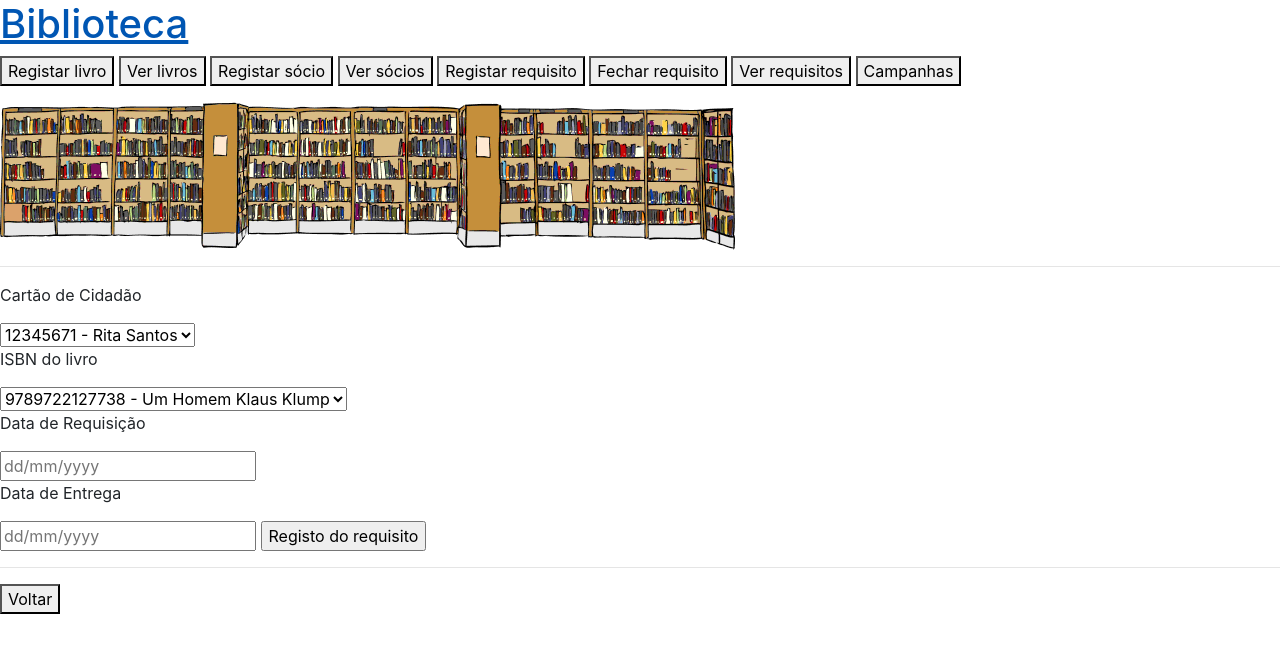
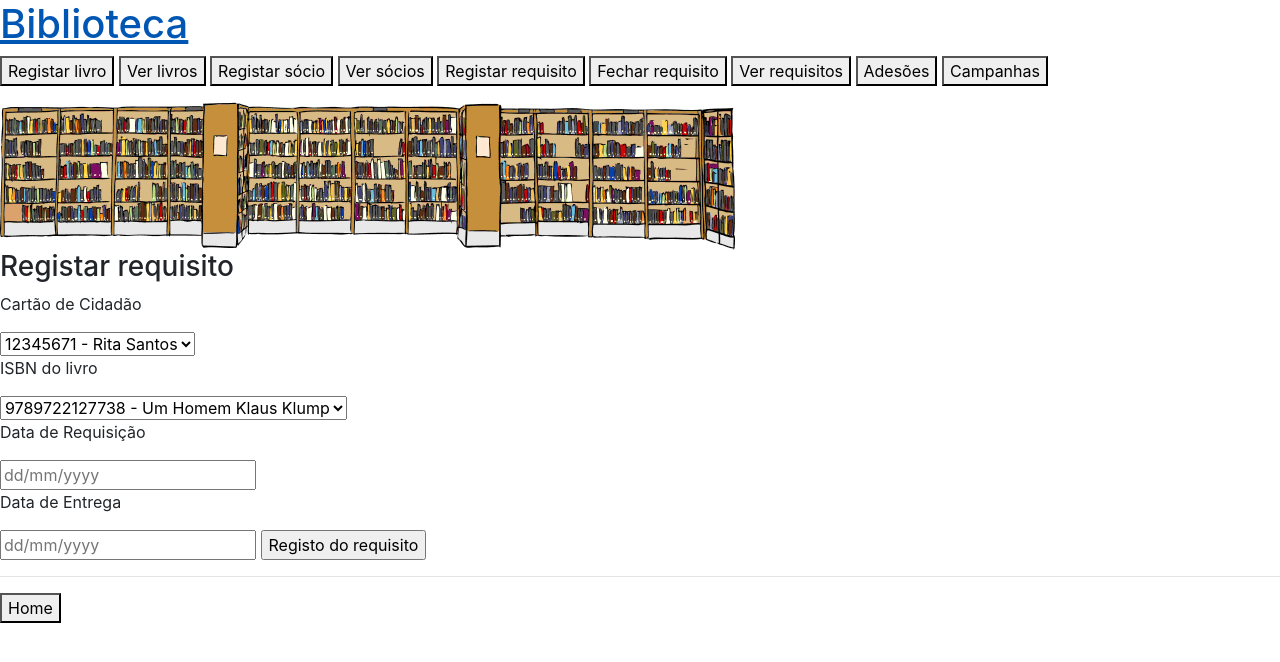
Before and after one commit to pa7amc/biblioteca, a Flask app: page /reg_req in a window 1280 px wide. Shown: the top 662 px of the page. Run offline with Flask 2, Linux system fonts and the light colour scheme; data comes from the database, SQL or seed files in the repository; both versions use the stored data as it was after the commit; some libraries are stand-ins or nearby versions.

Commit message:
adesoes + outros fixes

```diff
--- a/app.py
+++ b/app.py
@@ -57,17 +57,37 @@ class Socio_Camp(db.Model):
 
 
 
-
-
 @app.route('/', methods=['GET'])
 def home():
     return render_template('home.html')
+
+
 
 
 @app.route('/campanhas', methods=['GET'])
 def campanhas():
     campanhas = Campanha.query.all()
     return render_template('campanhas.html', campanhas=campanhas)
+
+@app.route('/socio_camp', methods=['GET'])
+def socio_camp():
+    campanhas = Campanha.query.all()
+    socios = Socio.query.all()
+    sc = Socio_Camp.query.all()
+    return render_template('socio_camp.html', campanhas=campanhas, sc=sc, socios=socios)
+
+@app.route('/socio_camp2', methods=['POST'])
+def socio_camp2():
+    id_campa = request.form.get('campa', '')
+    cc_campa = request.form.get('ccs', '')
+    novo = request.form.get('novo', '')
+
+    sc = Socio_Camp(id_camp_sc=id_campa, cc_sc=cc_campa, novo=novo)
+
+    db.session.add(sc)
+    db.session.commit()
+
+    return render_template('sucesso.html')
 
 @app.route('/reg_camp', methods=['POST'])
 def reg_camp():
@@ -88,14 +108,13 @@ def compl_req():
 
 @app.route('/compl_req2', methods=['POST'])
 def compl_req2():
-
     ISBN = request.form.get('isbns', '')
     data_entr = request.form.get('dt_ent', '')
 
     # alterar 'requisitado' do livro para 'S'
     db.session.query(Livro).filter(Livro.ISBN == ISBN).update({'requisitado': 'S'})
     # alterar requisito para completo S
-    db.session.query().filter(Requisito.ISBN_req == ISBN).update({'completo': 'S'})
+    db.session.query(Requisito).filter(Requisito.ISBN_req == ISBN).update({'completo': 'S'})
     # update a data de entrega
     db.session.query(Requisito).filter(Requisito.ISBN_req == ISBN).update({'data_entr': data_entr})
 
--- a/templates/base.html
+++ b/templates/base.html
@@ -16,10 +16,10 @@
       href="{{ url_for('static', filename = 'styles.css') }}"
     />
 
-    <link rel="apple-touch-icon" sizes="180x180" href="/apple-touch-icon.png" />
-    <link rel="icon" type="image/png" sizes="32x32" href="/favicon-32x32.png" />
-    <link rel="icon" type="image/png" sizes="16x16" href="/favicon-16x16.png" />
-    <link rel="manifest" href="/site.webmanifest" />
+    <link rel="apple-touch-icon" sizes="180x180" href="static/imgs/apple-touch-icon.png" />
+    <link rel="icon" type="image/png" sizes="32x32" href="static/imgs/favicon-32x32.png" />
+    <link rel="icon" type="image/png" sizes="16x16" href="static/imgs/favicon-16x16.png" />
+    <link rel="manifest" href="static/imgs/site.webmanifest" />
 
     <title>{% block title %} {%endblock%}</title>
   </head>
@@ -42,6 +42,8 @@
 
         <a href="ver_req"><button type="button">Ver requisitos</button></a>
 
+        <a href="socio_camp"><button type="button">Adesões</button></a>
+
         <a href="campanhas"><button type="button">Campanhas</button></a>
       </p>
     </header>
@@ -54,7 +56,6 @@
           alt="logo"
         />
 
-        <hr />
 
         <div class="conts">{%block content%} {%endblock%}</div>
       </section>
--- a/templates/campanhas.html
+++ b/templates/campanhas.html
@@ -2,7 +2,7 @@
 {%block title %}Campanhas - Biblioteca{%endblock%}
 {%block content%}
 
-<!--mostrar campanhas  e quando selecionada, mostra sócios aderentes e se já eram sócios ou se ficaram naquela campanha-->
+<!--mostrar campanhass-->
 
 <h3>Campanhas</h3>
 <table style="width:100%">
@@ -30,6 +30,6 @@
 </form>
 
 <hr/>
-<a href="/"><button type="button">Voltar</button></a>
+<a href="/"><button type="button">Home</button></a>
 
 {%endblock%}
--- a/templates/compl_req.html
+++ b/templates/compl_req.html
@@ -4,7 +4,7 @@
 {%block title %}Fechar requisito - Biblioteca{%endblock%}
 {%block content%}
 
-
+<h3>Fechar requisito</h3>
 <form action="/compl_req2" method="post">
 
     <p>ISBN do livro</p>
@@ -46,6 +46,6 @@
   </table>
 
 <hr/>
-<a href="/"><button type="button">Voltar</button></a>
+<a href="/"><button type="button">Home</button></a>
 
 {%endblock%}
--- a/templates/home.html
+++ b/templates/home.html
@@ -19,6 +19,6 @@
 <a href="campanhas"><button type="button">Campanhas</button></a> -->
 
 <hr/>
-<a href="/"><button type="button">Voltar</button></a>
+<a href="/"><button type="button">Home</button></a>
 
 {%endblock%}
--- a/templates/reg_livro.html
+++ b/templates/reg_livro.html
@@ -2,7 +2,7 @@
 {%block title %}Registar livro - Biblioteca{%endblock%}
 {%block content%}
 
-
+<h3>Registar livro</h3>
 <form action="/reg_livro2" method="post">
 
     <p>ISBN do livro</p>
@@ -28,6 +28,6 @@
 
 
 <hr/>
-<a href="/"><button type="button">Voltar</button></a>
+<a href="/"><button type="button">Home</button></a>
 
 {%endblock%}
--- a/templates/reg_req.html
+++ b/templates/reg_req.html
@@ -2,7 +2,7 @@
 {%block title %}Registar requisito - Biblioteca{%endblock%}
 {%block content%}
 
-
+<h3>Registar requisito</h3>
 <form action="/reg_req2" method="post">
 
     <p>Cartão de Cidadão</p>
@@ -32,6 +32,6 @@
 </form>
 
 <hr/>
-<a href="/"><button type="button">Voltar</button></a>
+<a href="/"><button type="button">Home</button></a>
 
 {%endblock%}
--- a/templates/reg_soc.html
+++ b/templates/reg_soc.html
@@ -2,7 +2,7 @@
 {%block title %}Registar sócios - Biblioteca{%endblock%}
 {%block content%}
 
-
+<h3>Registar sócio</h3>
 <form action="/reg_soc2" method="post">
 
     <p>Cartão de Cidadão</p>
@@ -31,5 +31,5 @@
 </form>
 
 <hr/>
-<a href="/"><button type="button">Voltar</button></a>
+<a href="/"><button type="button">Home</button></a>
 {%endblock%}
--- a/templates/sucesso.html
+++ b/templates/sucesso.html
@@ -6,6 +6,6 @@
 
 <p>Sucesso!</p>
 <hr/>
-<a href="/"><button type="button">Voltar</button></a>
+<a href="/"><button type="button">Home</button></a>
 
 {%endblock%}
--- a/templates/ver_livros.html
+++ b/templates/ver_livros.html
@@ -25,5 +25,5 @@
   </table>
 
 <hr/>
-<a href="/"><button type="button">Voltar</button></a>
+<a href="/"><button type="button">Home</button></a>
 {%endblock%}
--- a/templates/ver_req.html
+++ b/templates/ver_req.html
@@ -1,5 +1,5 @@
 {% extends "base.html"%}
-{%block title %}Registar sócios - Biblioteca{%endblock%}
+{%block title %}Requisitos - Biblioteca{%endblock%}
 {%block content%}
 
 <!--mostrar requisitos + dados-->
@@ -25,6 +25,6 @@
   </table>
 
 <hr/>
-<a href="/"><button type="button">Voltar</button></a>
+<a href="/"><button type="button">Home</button></a>
 
 {%endblock%}
--- a/templates/ver_soc.html
+++ b/templates/ver_soc.html
@@ -1,5 +1,5 @@
 {% extends "base.html"%}
-{%block title %}Registar sócios - Biblioteca{%endblock%}
+{%block title %}Ver sócios - Biblioteca{%endblock%}
 {%block content%}
 
 <!--mostrar sócios +dados-->
@@ -27,5 +27,5 @@
   </table>
 
 <hr/>
-<a href="/"><button type="button">Voltar</button></a>
+<a href="/"><button type="button">Home</button></a>
 {%endblock%}
```
Also changed, not shown: templates/socio_camp.html (added, +53 -0 lines), db.sqlite3, 1 other file.
